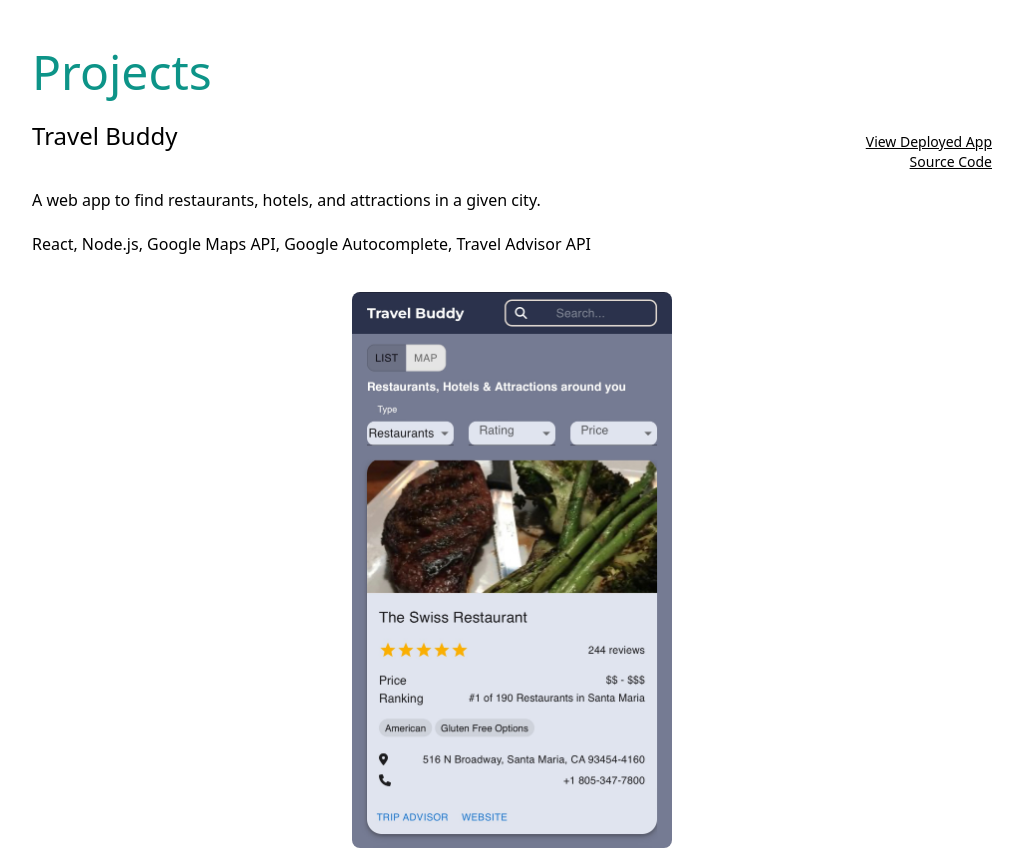
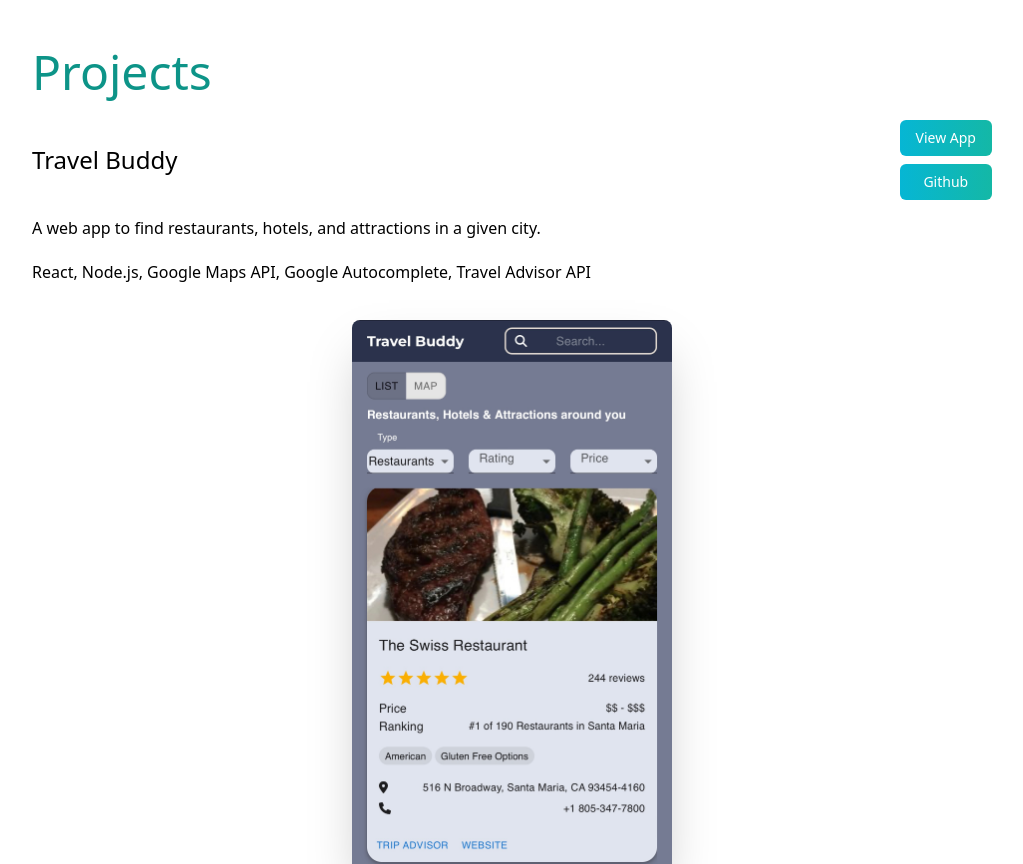
Before and after one commit to adamascencio/portfolio-nextJS, a Next.js app: page / in a window 1280 px wide. Shown: the part 1600-2464 px from the top of the page, without its empty margins (128-1151 px from the left). Built offline with nearby package versions, Linux system fonts and the light colour scheme.

Commit message:
add styles for dark mode and replace links with buttons

```diff
--- a/src/components/Projects.js
+++ b/src/components/Projects.js
@@ -14,24 +14,22 @@ export default function Projects() {
       <div className='text-left grid auto-rows-auto gap-4'>
         {idx === 0 && <h2 className='text-5xl py-2 text-teal-600 dark:text-teal-400 font-medium'>Projects</h2>}
         <div className='flex justify-between'>
-          <h3 className='text-2xl mb-5 font-medium'>{project.name}</h3>
-          <div className='text-right mt-auto'>
-            <ul>
+          <h3 className='text-2xl font-medium self-center'>{project.name}</h3>
+          <div className='text-center mt-auto'>
+            <ul className='text-sm grid gap-2'>
               <Link
                 href={project.href}
                 target="_blank"
                 rel="noreferrer noopener"
-                className='dark:text-teal-300'
               >
-                <li className='underline text-sm'>View Deployed App</li>
+                <li className='bg-gradient-to-r from-cyan-500 to-teal-500 text-white px-4 py-2 rounded-md ml-8'>View App</li>
               </Link>
               <Link
                 href={project.github}
                 target="_blank"
                 rel="noreferrer noopener"
-                className='dark:text-teal-300'
               >
-                <li className='underline text-sm'>Source Code</li>
+                <li className='bg-gradient-to-r from-cyan-500 to-teal-500 text-white px-4 py-2 rounded-md ml-8'>Github</li>
               </Link>
             </ul>
           </div>
@@ -41,7 +39,7 @@ export default function Projects() {
           <p>{project.tech.join(', ')}</p>
         </div>
         <div>
-          <div className='relative w-4/5 mx-auto mt-5 max-w-xs'>
+          <div className='relative w-4/5 mx-auto mt-5 max-w-xs shadow-2xl dark:border dark:border-white'>
             <Image
               src={projectImages[idx]}
               alt={`${project.name} screenshot`}
```
Also changed, not shown: src/pages/index.js (+6 -2 lines).
